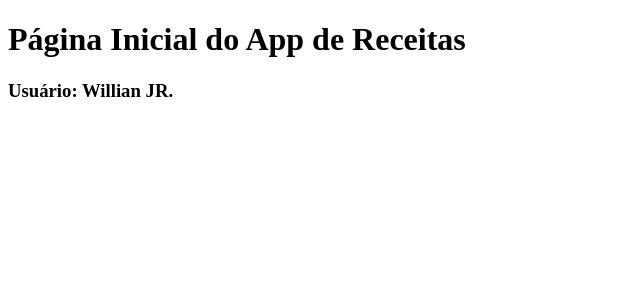
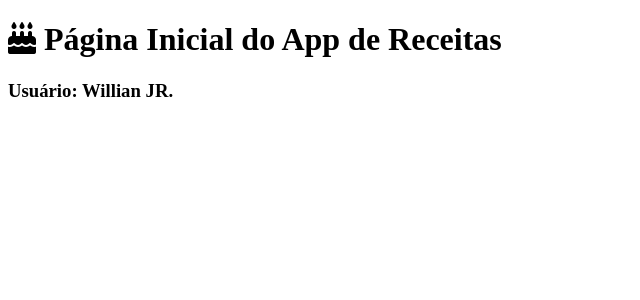
Before and after one commit to WillJR183/primeiro_projeto_django, a Django app: page / in a window 1280 px wide. Shown: the top 300 px of the page, without its empty margins (0-640 px from the left). Run offline with Django 4.2, Linux system fonts and the light colour scheme.

Commit message:
kit de icones e fontes font-awesome vinculado

```diff
--- a/receitas/templates/receitas/pag_inicial.html
+++ b/receitas/templates/receitas/pag_inicial.html
@@ -4,10 +4,13 @@
     <meta charset="UTF-8">
     <meta http-equiv="X-UA-Compatible" content="IE=edge">
     <meta name="viewport" content="width=device-width, initial-scale=1.0">
+    <link rel="stylesheet" href="https://cdnjs.cloudflare.com/ajax/libs/font-awesome/6.2.0/css/fontawesome.min.css" integrity="sha512-RvQxwf+3zJuNwl4e0sZjQeX7kUa3o82bDETpgVCH2RiwYSZVDdFJ7N/woNigN/ldyOOoKw8584jM4plQdt8bhA==" crossorigin="anonymous" referrerpolicy="no-referrer" />
+    <link rel="stylesheet" href="https://cdnjs.cloudflare.com/ajax/libs/font-awesome/6.2.0/css/brands.min.css" integrity="sha512-+oRH6u1nDGSm3hH8poU85YFIVTdSnS2f+texdPGrURaJh8hzmhMiZrQth6l56P4ZQmxeZzd2DqVEMqQoJ8J89A==" crossorigin="anonymous" referrerpolicy="no-referrer" />
+    <link rel="stylesheet" href="https://cdnjs.cloudflare.com/ajax/libs/font-awesome/6.2.0/css/solid.min.css" integrity="sha512-uj2QCZdpo8PSbRGL/g5mXek6HM/APd7k/B5Hx/rkVFPNOxAQMXD+t+bG4Zv8OAdUpydZTU3UHmyjjiHv2Ww0PA==" crossorigin="anonymous" referrerpolicy="no-referrer" />
     <title>App Django - Página Inicial</title>
 </head>
 <body>
-    <h1>Página Inicial do App de Receitas</h1>
-    <h3>Usuário: {{ name }}</h3>
+    <h1> <i class="fa-solid fa-cake-candles"> </i> Página Inicial do App de Receitas </h1>
+    <h3> Usuário: {{ name }} </h3>
 </body>
 </html>
```
